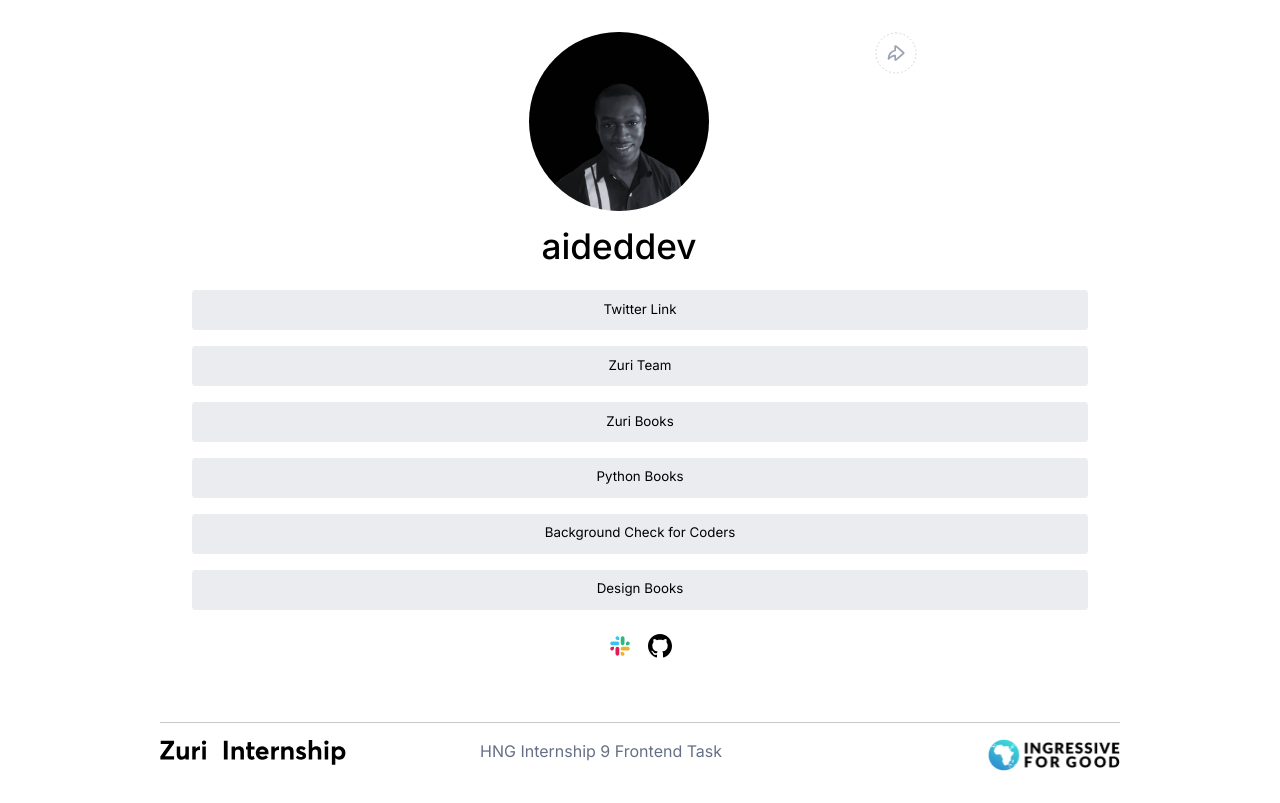
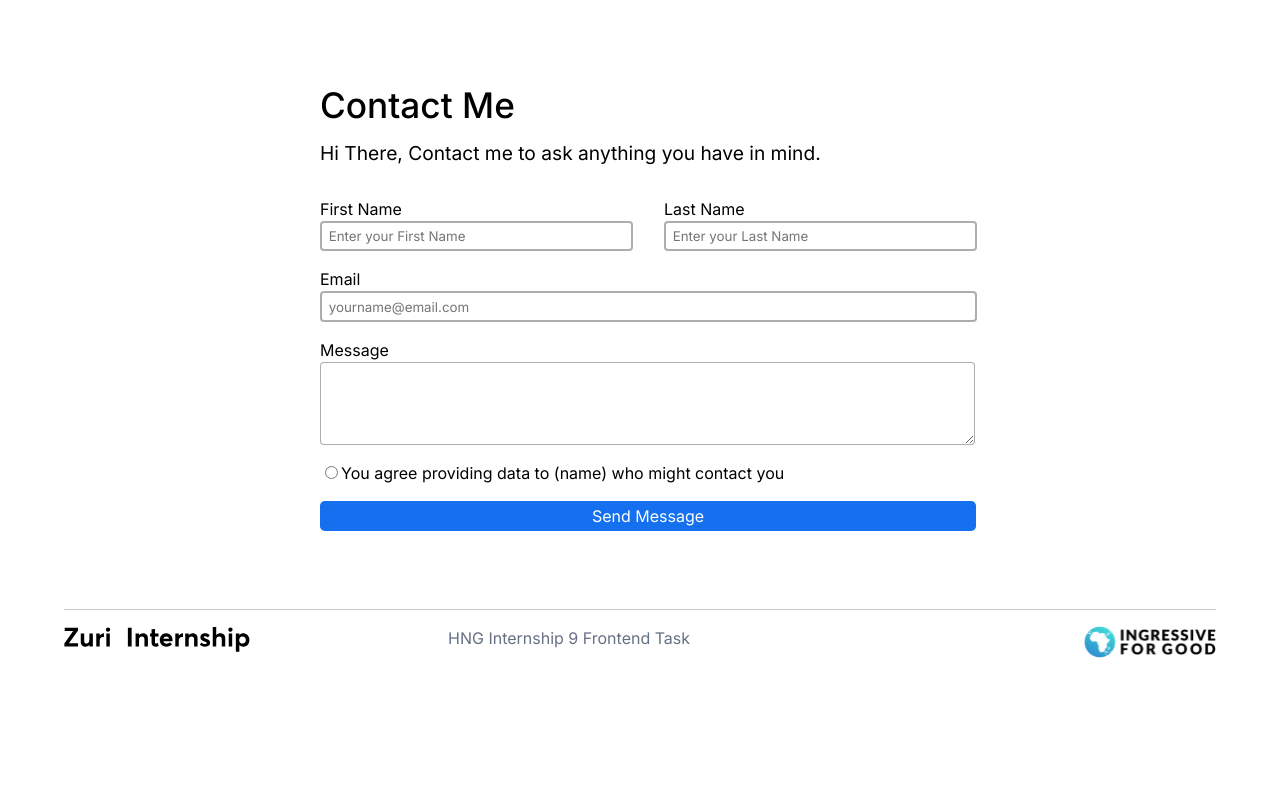
Before and after one commit to IdrisDY/HNG9-Linktree, a React (Vite) app: page /contact in a window 1280 px wide. Built offline with nearby package versions, Linux system fonts and the light colour scheme.

Commit message:
test link

```diff
--- a/package.json
+++ b/package.json
@@ -10,7 +10,8 @@
   },
   "dependencies": {
     "react": "^18.2.0",
-    "react-dom": "^18.2.0"
+    "react-dom": "^18.2.0",
+    "react-router-dom": "^6.4.3"
   },
   "devDependencies": {
     "@types/react": "^18.0.22",
--- a/src/App.css
+++ b/src/App.css
@@ -1,7 +1,6 @@
 #root {
-  max-width: 1280px;
   margin: 0;
-  font-family: 'Inter',sans-serif;
+
 }
 .App,main{
   display: flex;
@@ -47,7 +46,7 @@
 }
 footer{
   display: grid;
-  width: 75%;
+  width: 90%;
   margin: auto;
   grid-template-columns: repeat(3,1fr);
   padding: 1em 0;
@@ -87,6 +86,53 @@
   margin: 0;
   font-size: 2.2rem;
 }
+.form-names{
+  display: flex;
+  justify-content: space-between;
+  gap: 3em;
+}
+ .form-items{
+  display: flex;
+  flex-direction: column;
+  width: 100%;
+}
+.subh2{
+  font-weight: 400;
+  font-size: 1.2rem;
+}
+.contact-forms{
+  display: flex;
+  align-self: center;
+  justify-self: center;
+  flex-direction: column;
+  width: 50%;
+  gap: 1em;
+padding: 70px 0 30px 0;
+}
+.input-wide{
+  width: 100%;
+  border-radius: .3em;
+  border-style: solid;
+  padding: .4em .5em;
+  border-color:#00000052;
+  font-family: inherit;
+}
+.t-area{
+  height: 70px;
+}
+.send-msg{
+  display: flex;
+  flex-direction: column;
+  gap: 1em;
+}
+.send-msg button{
+  width: 100%;
+  color: white;
+  background-color: #1570EF;
+  text-align: center;
+  padding: .2em .5em;
+  border-radius: .3em;
+}
 @media(max-width:990px){
 footer{
   flex-direction: column;
--- a/src/App.jsx
+++ b/src/App.jsx
@@ -2,13 +2,26 @@
 import './App.css'
 import Mainlinks from './Components/mainlinks'
 import Footer from './Components/footer'
+import {BrowserRouter as Router, Route,Routes} from 'react-router-dom'
+import ContactPage from './Components/Contact'
 function App() {
 
   return (
+    <Router>
     <div className="App">
+    <Routes>
+    <Route path='/' element={
+      <>
     <Mainlinks/>
     <Footer/>
+      </>
+    }
+  />
+         <Route path='/contact' element={<ContactPage/>}/>
+    </Routes>
     </div>
+    </Router>
+
   )
 }
 
--- /dev/null
+++ b/src/Components/Contact.jsx
@@ -0,0 +1,45 @@
+import React from 'react'
+import Footer from './footer'
+const ContactPage = () => {
+  return (
+
+   <>
+    <form className='contact-forms '>
+<div>
+   <h1>Contact Me</h1>
+   <h2 className='subh2'> Hi There, Contact me to ask anything you have in mind.</h2>
+</div>
+<div  className='form-names'>
+<div className='form-items'>
+   <label>First Name</label>
+   <input type='text' placeholder='Enter your First Name' className='input-wide' />
+</div>
+<div className='form-items'>
+<label>Last Name</label>
+   <input type='text' placeholder='Enter your Last Name' className='input-wide' />
+
+</div>
+</div>
+<div className='form-items'>
+<label>Email</label>
+   <input type='text' placeholder='yourname@email.com' className='input-wide' />
+
+</div>
+<div className='form-items'>
+<label>Message</label>
+<textarea className='input-wide t-area' placeholder='Send me a message and ill reply as soon as possible' > </textarea>
+</div>
+<div className='send-msg'>
+<div>
+   <input type='radio' />
+   <label>You agree providing data to (name) who might contact you </label>
+   </div>
+   <button>Send Message</button>
+</div>
+    </form>
+    <Footer/>
+    </>
+  )
+}
+
+export default ContactPage
--- a/src/Components/mainlinks.jsx
+++ b/src/Components/mainlinks.jsx
@@ -4,6 +4,7 @@
 import profile from '../assets/profileimage.jpg'
 import sharemobile from '../assets/_Avatar sharep.svg'
 import sharedesk from '../assets/_Avatar share button.svg'
+import { Link } from 'react-router-dom'
 const Mainlinks = () => {
 const [width,setWidth] = useState(0)
 useEffect(()=>{
@@ -26,12 +27,14 @@
    </div>
 </div>
 <div className='mainlinks'>
-   <a id='' href='https://twitter.com/aideddev' className='links'   >Twitter Link</a>
+   <a id='' href='https://twitter.com/aideddev' className='links'>Twitter Link </a>
    <a href='https://training.zuri.team/' id='btn__zuri' className='links'> Zuri Team</a>
    <a href='http://books.zuri.team' id='books' className='links' title='Find books about coding and design here'> Zuri Books</a>
    <a id='' href='https://books.zuri.team/python-for-beginners?ref_id=<DisuAde>' className='links'> Python Books</a>
    <a href='https://background.zuri.team' id='pitch' className='links'> Background Check for Coders</a>
-   <a href='https://books.zuri.team/design-rules ' id='book__design' className='links'> Design Books</a>
+   <a href='https://books.zuri.team/design-rules ' id='book__design' className='links'  > Design Books</a>
+  {/* <a href='/contact' id='contact' className='links'>Contact</a> */}
+   <Link to='/contact' className='links'>Contact</Link>
 </div>
 
 <div className='logos'>
--- a/src/index.css
+++ b/src/index.css
@@ -1,6 +1,6 @@
 :root {
-  font-family: Inter, Avenir, Helvetica, Arial, sans-serif;
-  font-size: 16px;
+  font-family: 'Inter',sans-serif;
+    font-size: 16px;
   line-height: 24px;
   font-synthesis: none;
   text-rendering: optimizeLegibility;
```
Also changed, not shown: 1 other file (tests, documents, lock files or other folders).
